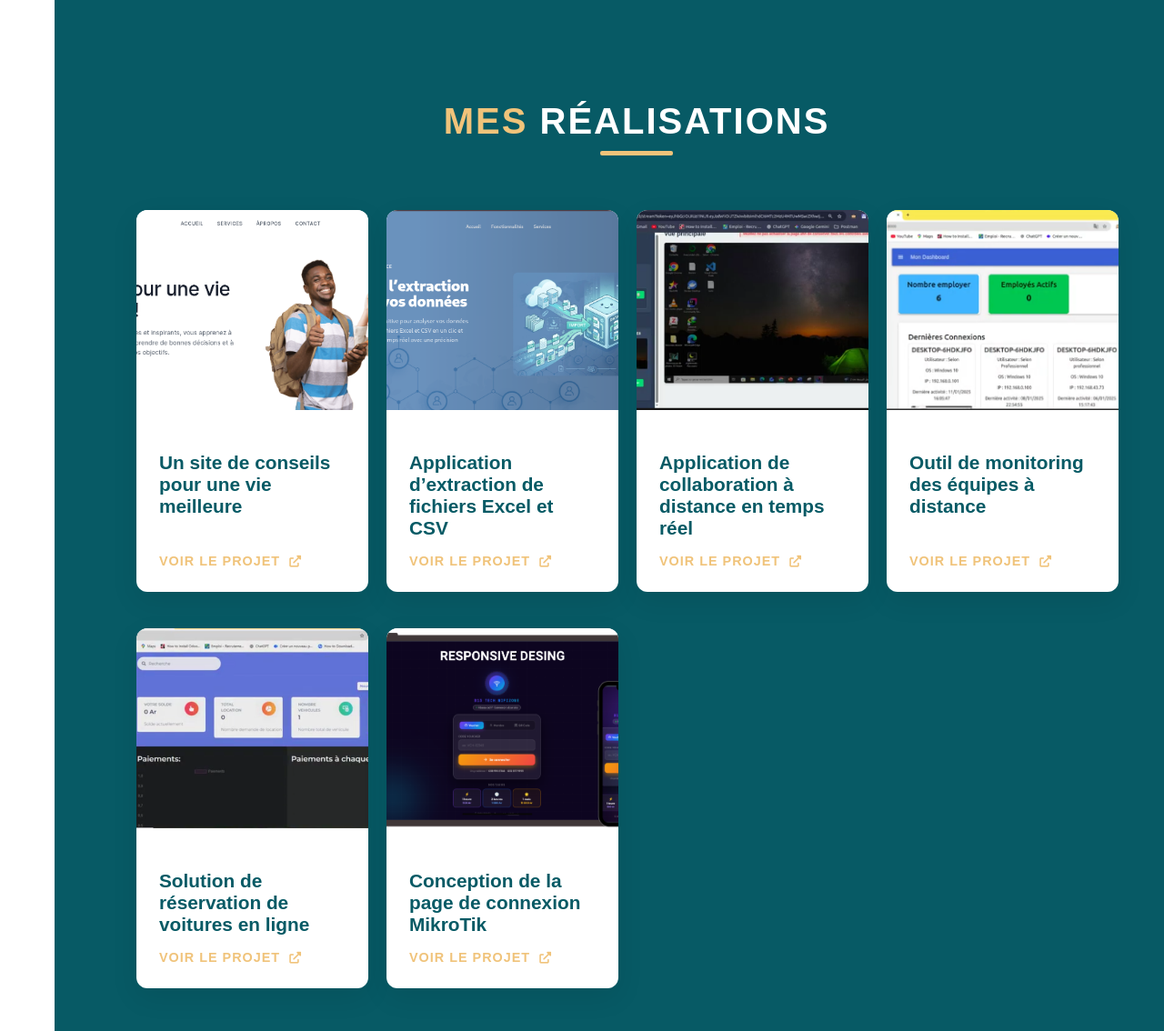
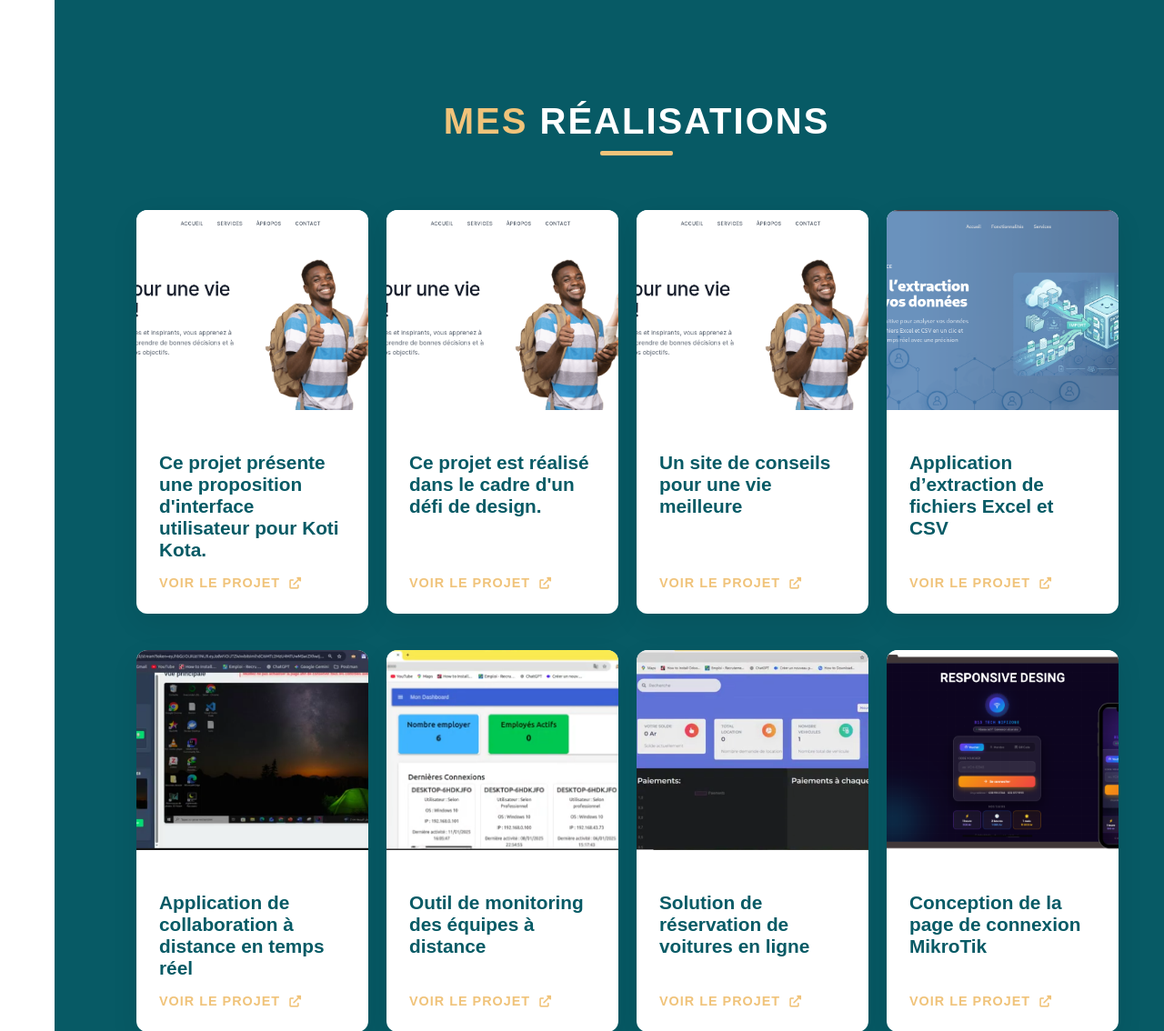
Before and after one commit to Randriavaoselon/portfolio_intelligent, a Django app: page / in a window 1280 px wide; the page is wider, and only the part inside the window is pictured. Shown: the part 2331-3465 px from the top of that part at 91% size. Run offline with Django 5.2, Linux system fonts and the light colour scheme.

Commit message:
Update index.html (07/07/26)

```diff
--- a/templates/profile/index.html
+++ b/templates/profile/index.html
@@ -266,6 +266,38 @@
 
                 <div class="row realisations-row">
 
+                    <a href="https://avenir-tech.netlify.app/"
+                        class="project-card-link">
+                        <div class="project-card">
+                            <div class="card-image">
+                                <img src="{% static 'images/guide.png' %}" alt="Projet 5">
+                            </div>
+                            <div class="card-content">
+                                <h3 class="card-subtitle">Ce projet présente une proposition d'interface utilisateur pour Koti Kota.</h3>
+                                <div class="card-footer">
+                                    <span class="btn-project">Voir le projet <i
+                                            class="fas fa-external-link-alt"></i></span>
+                                </div>
+                            </div>
+                        </div>
+                    </a>
+
+                    <a href="https://pharma-techs.netlify.app/"
+                        class="project-card-link">
+                        <div class="project-card">
+                            <div class="card-image">
+                                <img src="{% static 'images/guide.png' %}" alt="Projet 5">
+                            </div>
+                            <div class="card-content">
+                                <h3 class="card-subtitle">Ce projet est réalisé dans le cadre d'un défi de design.</h3>
+                                <div class="card-footer">
+                                    <span class="btn-project">Voir le projet <i
+                                            class="fas fa-external-link-alt"></i></span>
+                                </div>
+                            </div>
+                        </div>
+                    </a>
+
                     <a href="https://avenir-tech-guide.netlify.app/"
                         class="project-card-link">
                         <div class="project-card">
```
